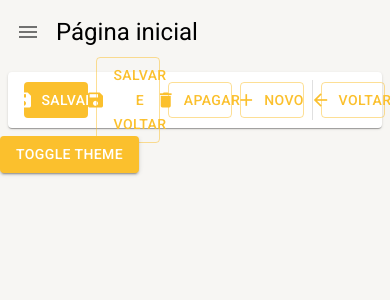
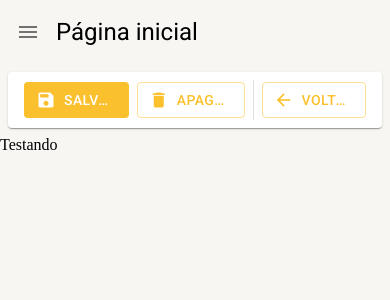
Before and after one commit to gabriellanna/obraSystemsApp, a React (Create React App) app: page /pagina-inicial in a window 390 px wide. Shown: the top 300 px of the page. Built offline with nearby package versions, Linux system fonts and the light colour scheme.

Commit message:
feat: inserindo logicas de if. Para responsividade do componente

```diff
--- a/src/pages/dashboard/Dashboard.tsx
+++ b/src/pages/dashboard/Dashboard.tsx
@@ -1,12 +1,8 @@
-import { Button } from "@mui/material";
-import { useAppThemeContext } from "../../shared/contexts";
 import { LayoutBaseDePagina } from "../../shared/layouts/LayoutBaseDePagina";
-//import FerramentasDaListagem from "../../shared/components/ferramentas-da-listagem/BarraDeFerramentas";
 import FerramentasDeDetalhe from "../../shared/components/ferramentas-de-detalhe/FerramentasDeDetalhe";
 
 const Dashboard = () => {
 
-    const { toggleTheme } = useAppThemeContext();
 
   return (
     <LayoutBaseDePagina
@@ -17,7 +13,7 @@
             />
         )}
     >
-        <Button variant="contained" color="primary" onClick={toggleTheme}>Toggle Theme</Button>
+      Testando
     </LayoutBaseDePagina>
   )
 }
--- a/src/shared/components/ferramentas-de-detalhe/FerramentasDeDetalhe.tsx
+++ b/src/shared/components/ferramentas-de-detalhe/FerramentasDeDetalhe.tsx
@@ -1,4 +1,4 @@
-import { Box, Button, Divider, Icon, Paper, Skeleton, useTheme } from "@mui/material"
+import { Box, Button, Divider, Icon, Paper, Skeleton, Theme, Typography, useMediaQuery, useTheme } from "@mui/material"
 
 interface IFerramentasDeDetalheProps {
   textoBotaoNovo?: string;
@@ -43,6 +43,9 @@
   aoClicarEmSalvar,
   aoClicarEmSalvarEFechar,
 }) => {
+
+  const smDown = useMediaQuery((theme: Theme) => theme.breakpoints.down('sm'));
+  const mdDown = useMediaQuery((theme: Theme) => theme.breakpoints.down('md'));
   const theme = useTheme();
 
   return (
@@ -63,24 +66,32 @@
           variant="contained"
           onClick={aoClicarEmSalvar}
           startIcon={<Icon>save</Icon>}
-        >Salvar</Button>
+        >
+          <Typography variant="button" whiteSpace={'nowrap'} textOverflow={'ellipsis'} overflow={'hidden'}>
+            Salvar
+          </Typography>
+        </Button>
       )}
 
       {mostrarBotaoSalvarCarregando && (
         <Skeleton width={110} height={60} />
       )}
 
-      {(mostrarBotaoSalvarEFechar && !mostrarBotaoSalvarEFecharCarregando) && (
+      {(mostrarBotaoSalvarEFechar && !mostrarBotaoSalvarEFecharCarregando && !smDown && !mdDown) && (
         <Button
           color="primary"
           disableElevation
           variant='outlined'
           onClick={aoClicarEmSalvarEFechar}
           startIcon={<Icon>save</Icon>}
-        >Salvar e voltar</Button>
+        >
+          <Typography variant="button" whiteSpace={'nowrap'} textOverflow={'ellipsis'} overflow={'hidden'}>
+            Salvar e voltar
+          </Typography>
+        </Button>
       )}
 
-      {mostrarBotaoSalvarEFecharCarregando && (
+      {(mostrarBotaoSalvarEFecharCarregando && !smDown && !mdDown) && (
         <Skeleton width={180} height={60} />
       )}
 
@@ -91,28 +102,43 @@
           variant='outlined'
           onClick={aoClicarEmApagar}
           startIcon={<Icon>delete</Icon>}
-        >Apagar</Button>
+        >
+          <Typography variant="button" whiteSpace={'nowrap'} textOverflow={'ellipsis'} overflow={'hidden'}>
+            Apagar
+          </Typography>
+        </Button>
       )}
 
       {mostrarBotaoApagarCarregando && (
         <Skeleton width={110} height={60} />
       )}
 
-      {(mostrarBotaoNovo && !mostrarBotaoNovoCarregando) && (
+      {(mostrarBotaoNovo && !mostrarBotaoNovoCarregando && !smDown) && (
         <Button
           color="primary"
           disableElevation
           variant='outlined'
           onClick={aoClicarEmNovo}
           startIcon={<Icon>add</Icon>}
-        >{textoBotaoNovo}</Button>
+        >
+          <Typography variant="button" whiteSpace={'nowrap'} textOverflow={'ellipsis'} overflow={'hidden'}>
+            {textoBotaoNovo}
+          </Typography>
+        </Button>
       )}
 
-      {mostrarBotaoNovoCarregando && (
+      {(mostrarBotaoNovoCarregando && !smDown) && (
         <Skeleton width={110} height={60} />
       )}
 
-      <Divider variant='middle' orientation='vertical' />
+      {
+        (
+          mostrarBotaoVoltar &&
+          (mostrarBotaoNovo || mostrarBotaoApagar || mostrarBotaoSalvar || mostrarBotaoSalvarEFechar)
+        ) && (
+          <Divider variant='middle' orientation='vertical' />
+        )
+      }
 
       {(mostrarBotaoVoltar && !mostrarBotaoVoltarCarregando) && (
         <Button
@@ -121,7 +147,11 @@
           variant='outlined'
           onClick={aoClicarEmVoltar}
           startIcon={<Icon>arrow_back</Icon>}
-        >Voltar</Button>
+        >
+          <Typography variant="button" whiteSpace={'nowrap'} textOverflow={'ellipsis'} overflow={'hidden'}>
+            Voltar
+          </Typography>
+        </Button>
       )}
 
       {mostrarBotaoVoltarCarregando && (
```
